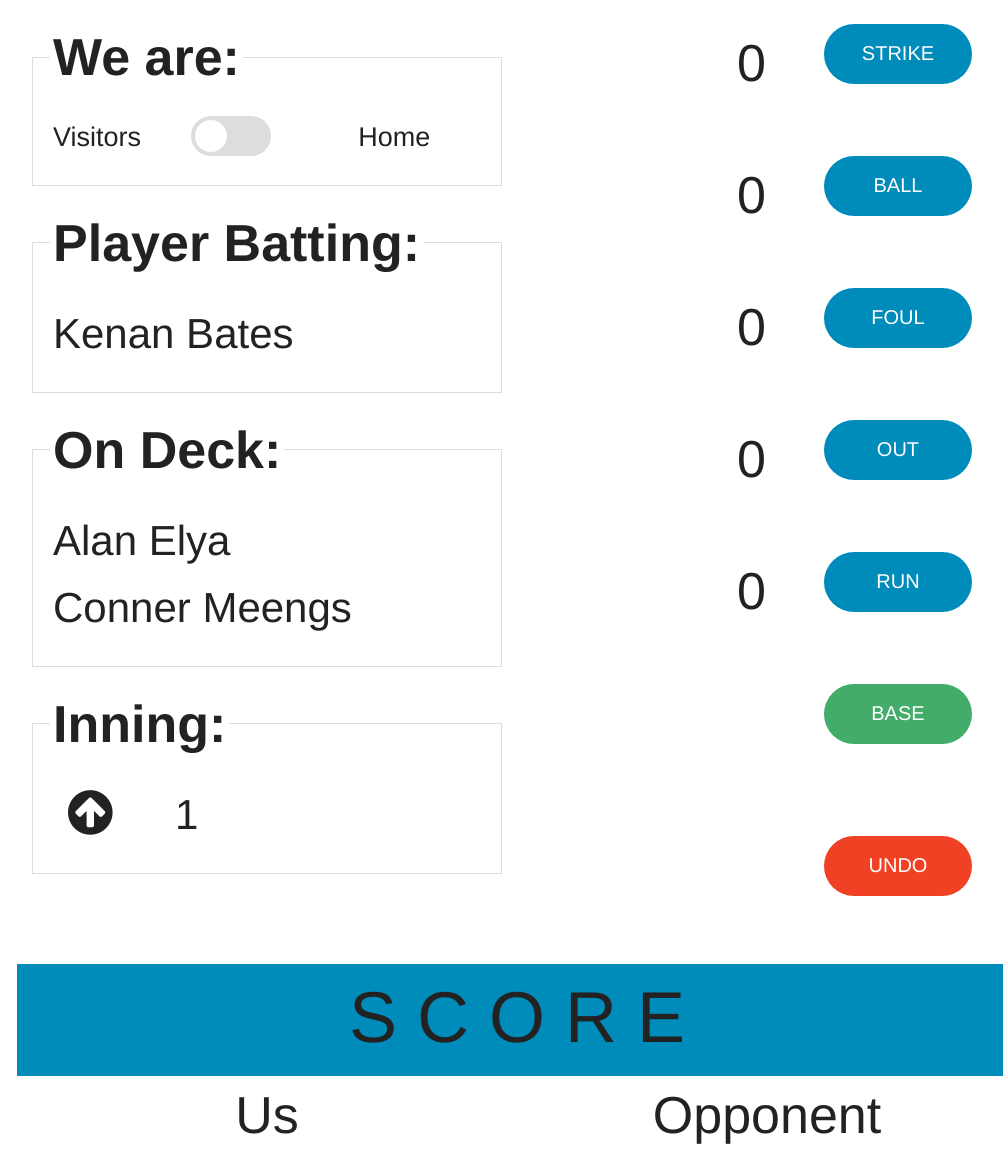
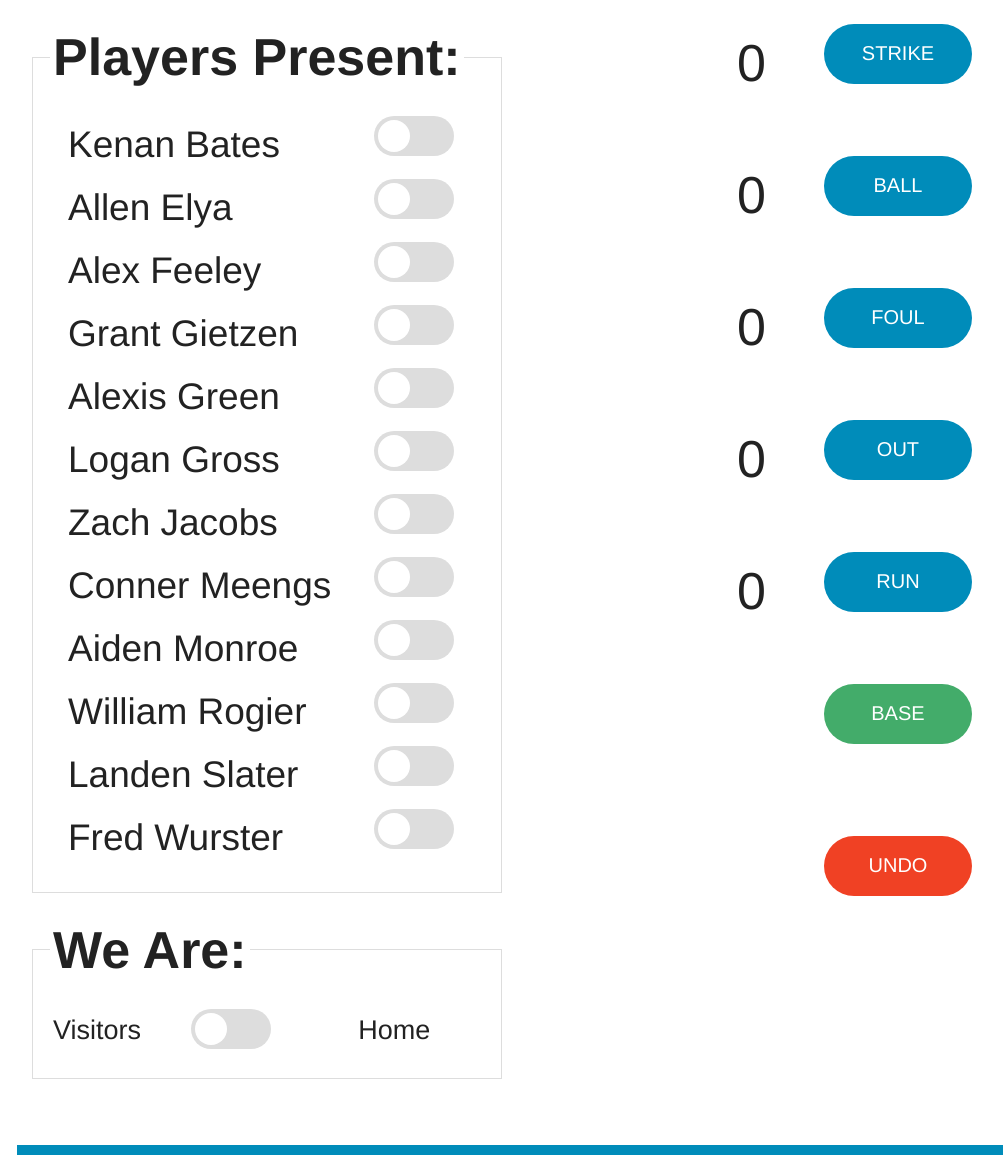
Before and after one commit to BackPacker777/AtBatSPA, a plain HTML site: page index.html in a window 1280 px wide. Shown: the top 1155 px of the page, without its empty margins (123-1126 px from the left). Drawn offline with Linux system fonts and the light colour scheme.

Commit message:
Big craft of JS/JQ

```diff
--- a/index.html
+++ b/index.html
@@ -4,7 +4,7 @@
 	VERSION: 1.0
 	CREATED: 3.23.2015
 	PURPOSE: Baseball manager app
-	TODO:
+	TODO: Determine player absence;
 -->
 <html lang="en">
 	<head>
@@ -18,17 +18,6 @@
 	<body>
 		<div class="row">
 			<div class="small-6 columns" id="offenseDefense">
-				<fieldset>
-					<legend class="largerFont">We are:</legend>
-					<div class="row">
-						<div class="small-4 columns"><h3>Visitors</h3></div>
-					     <div class="switch round large small-3 columns">
-						     <input id="homeTeam" name="homeVisitor" type="checkbox" />
-						     <label for="homeTeam"></label>
-						</div>
-						<div class="small-4 columns"><h3>Home</h3></div>
-					</div>
-				</fieldset>
 				<fieldset id="batting">
 					<legend class="largerFont">Player Batting:</legend>
 					<div id="batter">
@@ -40,15 +29,6 @@
 					<div id="onDeck">
 						<h2 class="largeFont">Alan Elya</h2>
 						<h2 class="largeFont">Conner Meengs</h2>
-					</div>
-				</fieldset>
-				<fieldset id="gameInning">
-					<legend class="largerFont">Inning:</legend>
-					<div class="small-3 column" id="inning">
-						<h2 class="largerFont text-center fa fa-arrow-circle-up"></h2>
-					</div>
-					<div class="small-3 column left" id="inningNum">
-						<h2 class="largeFont text-left">1</h2>
 					</div>
 				</fieldset>
 				<fieldset id="fieldPositions">
@@ -70,6 +50,29 @@
 					</div>
 					<div class="small-2 column right" id="position3">
 						<h2>2B</h2>
+					</div>
+				</fieldset>
+				<fieldset id="gameInning">
+					<legend class="largerFont">Inning:</legend>
+					<div class="small-3 column" id="inning">
+						<h2 class="largerFont text-center fa fa-arrow-circle-up"></h2>
+					</div>
+					<div class="small-3 column left" id="inningNum">
+						<h2 class="largeFont text-left">1</h2>
+					</div>
+				</fieldset>
+				<fieldset id="playerAbsent">
+					<legend class="largerFont">Players Present:</legend>
+				</fieldset>
+				<fieldset>
+					<legend class="largerFont">We Are:</legend>
+					<div class="row">
+						<div class="small-4 columns"><h3>Visitors</h3></div>
+						<div class="switch round large small-3 columns">
+							<input id="homeTeam" name="homeVisitor" type="checkbox" />
+							<label for="homeTeam"></label>
+						</div>
+						<div class="small-4 columns"><h3>Home</h3></div>
 					</div>
 				</fieldset>
 			</div>
--- a/scripts/main.js
+++ b/scripts/main.js
@@ -15,6 +15,21 @@ var players = [];
 
 function prepScreen() {
 	$("#fieldPositions").hide();
+	$("#batting").hide();
+	$("#nextBatting").hide();
+	$("#gameInning").hide();
+	$("#playerAbsent").show();
+
+	for (var i = 0; i < players.length; i++) {
+		var playerDiv = '<div class="small-9 column" id="player.' + i + '">' +
+			'<h2>' + players[i][1] + " " + players[i][0] + '</h2>' +
+			'</div>' +
+			'<div class="switch round large small-3 columns">' +
+			'<input id="present.' + i + '" type="checkbox" />' +
+			'<label for="present.' + i + '"></label>' +
+			'</div>';
+		$('#playerAbsent').append(playerDiv);
+	}
 }
 
 function determineHome() {
@@ -31,16 +46,18 @@ function determineHome() {
 
 function weBat() {
 	$("#fieldPositions").hide();
+	$("#playerAbsent").hide();
 	$("#batting").show();
 	$("#nextBatting").show();
 	$("#gameInning").show();
 }
 
 function weField() {
+	$("#playerAbsent").hide();
 	$("#batting").hide();
 	$("#nextBatting").hide();
-	$("#gameInning").hide();
 	$("#fieldPositions").show();
+	$("#gameInning").show();
 }
 
 function strikeBtnClick() {
```
